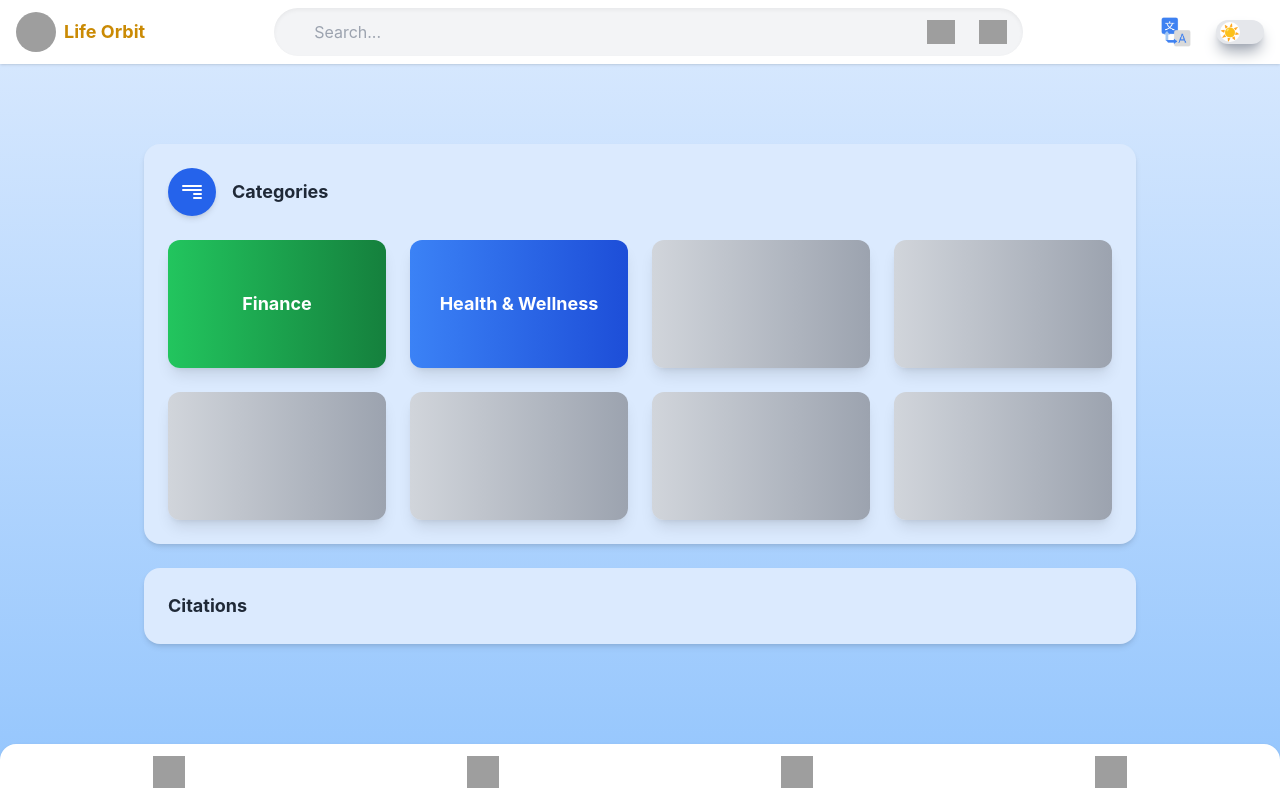
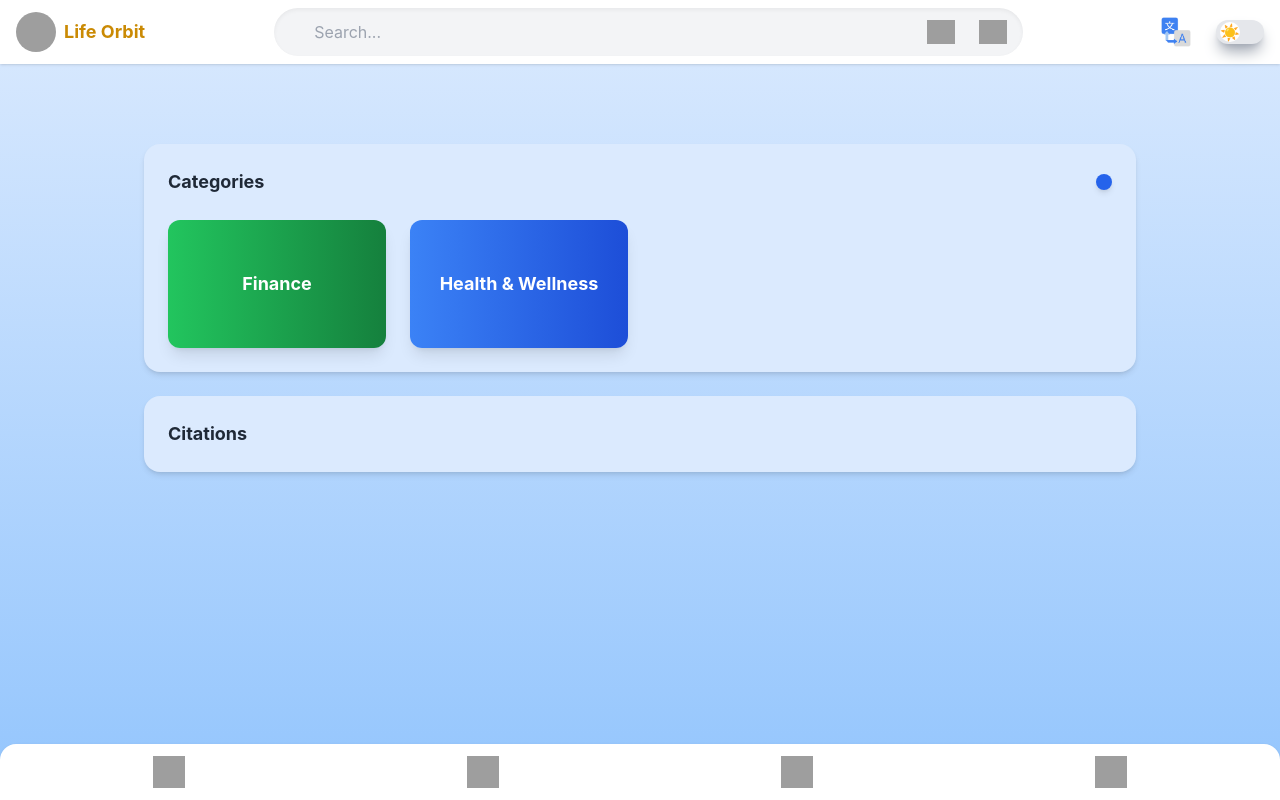
Before and after one commit to boom2831/Solution_challenge_2025-v2, a React (Create React App) app in the folder Solution_challenge-2025/life-orbit-app/: page /categories in a window 1280 px wide. Built offline with nearby package versions, Linux system fonts and the light colour scheme; grey boxes are pictures that could not be loaded.

Commit message:
Your commit message

```diff
--- a/Solution_challenge-2025/life-orbit-app/src/categories.jsx
+++ b/Solution_challenge-2025/life-orbit-app/src/categories.jsx
@@ -1,7 +1,90 @@
+// import Header from "./header";
+// import Footer from "./footer";
+
+// function Categories() {
+//   return (
+//     <div className="bg-gradient-to-b from-blue-100 to-blue-300 min-h-screen flex flex-col">
+//       {/* Header (Fixed) */}
+//       <Header />
+
+//       {/* Main Content Wrapper */}
+//       <main className="w-full max-w-screen-lg mx-auto pt-20 px-4 flex-grow">
+//         {/* Categories Section */}
+//         <div className="bg-blue-100 p-6 rounded-2xl shadow-md">
+//           {/* Categories Header */}
+//           <div className="flex items-center justify-between mb-6">
+//             <div className="flex items-center space-x-4">
+//               <button className="bg-blue-600 text-white p-3 rounded-full shadow-md hover:bg-blue-700">
+//                 <svg
+//                   className="w-6 h-6"
+//                   xmlns="http://www.w3.org/2000/svg"
+//                   fill="none"
+//                   viewBox="0 0 24 24"
+//                   stroke="currentColor"
+//                 >
+//                   <path
+//                     strokeLinecap="round"
+//                     strokeLinejoin="round"
+//                     strokeWidth="2"
+//                     d="M3 10h18M3 6h18m-7 8h7m-7 4h7"
+//                   />
+//                 </svg>
+//               </button>
+//               <span className="text-lg font-bold text-gray-800">Categories</span>
+//             </div>
+//           </div>
+
+//           {/* Grid Items */}
+//           <div className="grid sm:grid-cols-2 md:grid-cols-3 lg:grid-cols-4 gap-6">
+//             {/* Finance Category */}
+//             <div className="w-full h-32 bg-gradient-to-r from-green-500 to-green-700 rounded-xl shadow-lg flex items-center justify-center text-white font-bold text-lg">
+//               Finance
+//             </div>
+
+//             {/* Health & Wellness Category */}
+//             <div className="w-full h-32 bg-gradient-to-r from-blue-500 to-blue-700 rounded-xl shadow-lg flex items-center justify-center text-white font-bold text-lg">
+//               Health & Wellness
+//             </div>
+
+//             {/* Blank Cards */}
+//             {[...Array(6)].map((_, index) => (
+//               <div
+//                 key={index}
+//                 className="w-full h-32 bg-gradient-to-r from-gray-300 to-gray-400 rounded-xl shadow-lg"
+//               ></div>
+//             ))}
+//           </div>
+//         </div>
+
+//         {/* Citations Section */}
+//         <div className="bg-blue-100 p-6 mt-6 rounded-2xl shadow-md">
+//           <span className="text-lg font-bold text-gray-800">Citations</span>
+//         </div>
+//       </main>
+
+//       {/* Footer */}
+//       <Footer />
+//     </div>
+//   );
+// }
+
+// export default Categories;
+import { useState } from "react";
 import Header from "./header";
 import Footer from "./footer";
 
 function Categories() {
+  // State for categories
+  const [categories, setCategories] = useState([
+    { name: "Finance", colorFrom: "from-green-500", colorTo: "to-green-700" },
+    { name: "Health & Wellness", colorFrom: "from-blue-500", colorTo: "to-blue-700" },
+  ]);
+
+  // Function for button click (does nothing for now)
+  const handleButtonClick = () => {
+    console.log("Button clicked!"); // You can add functionality later
+  };
+
   return (
     <div className="bg-gradient-to-b from-blue-100 to-blue-300 min-h-screen flex flex-col">
       {/* Header (Fixed) */}
@@ -14,46 +97,29 @@ function Categories() {
           {/* Categories Header */}
           <div className="flex items-center justify-between mb-6">
             <div className="flex items-center space-x-4">
-              <button className="bg-blue-600 text-white p-3 rounded-full shadow-md hover:bg-blue-700">
-                <svg
-                  className="w-6 h-6"
-                  xmlns="http://www.w3.org/2000/svg"
-                  fill="none"
-                  viewBox="0 0 24 24"
-                  stroke="currentColor"
-                >
-                  <path
-                    strokeLinecap="round"
-                    strokeLinejoin="round"
-                    strokeWidth="2"
-                    d="M3 10h18M3 6h18m-7 8h7m-7 4h7"
-                  />
-                </svg>
-              </button>
               <span className="text-lg font-bold text-gray-800">Categories</span>
             </div>
+            {/* Button that does nothing */}
+            <button
+              className="bg-blue-600 text-white p-2 rounded-full shadow-md hover:bg-blue-700"
+              onClick={handleButtonClick}
+            >
+            </button>
           </div>
 
-          {/* Grid Items */}
-          <div className="grid sm:grid-cols-2 md:grid-cols-3 lg:grid-cols-4 gap-6">
-            {/* Finance Category */}
-            <div className="w-full h-32 bg-gradient-to-r from-green-500 to-green-700 rounded-xl shadow-lg flex items-center justify-center text-white font-bold text-lg">
-              Finance
+          {/* Grid Items - Render Only If Categories Exist */}
+          {categories.length > 0 && (
+            <div className="grid sm:grid-cols-2 md:grid-cols-3 lg:grid-cols-4 gap-6">
+              {categories.map((category, index) => (
+                <div
+                  key={index}
+                  className={`w-full h-32 bg-gradient-to-r ${category.colorFrom} ${category.colorTo} rounded-xl shadow-lg flex items-center justify-center text-white font-bold text-lg`}
+                >
+                  {category.name}
+                </div>
+              ))}
             </div>
-
-            {/* Health & Wellness Category */}
-            <div className="w-full h-32 bg-gradient-to-r from-blue-500 to-blue-700 rounded-xl shadow-lg flex items-center justify-center text-white font-bold text-lg">
-              Health & Wellness
-            </div>
-
-            {/* Blank Cards */}
-            {[...Array(6)].map((_, index) => (
-              <div
-                key={index}
-                className="w-full h-32 bg-gradient-to-r from-gray-300 to-gray-400 rounded-xl shadow-lg"
-              ></div>
-            ))}
-          </div>
+          )}
         </div>
 
         {/* Citations Section */}
```
Also changed, not shown: 1 other file (tests, documents, lock files or other folders).
